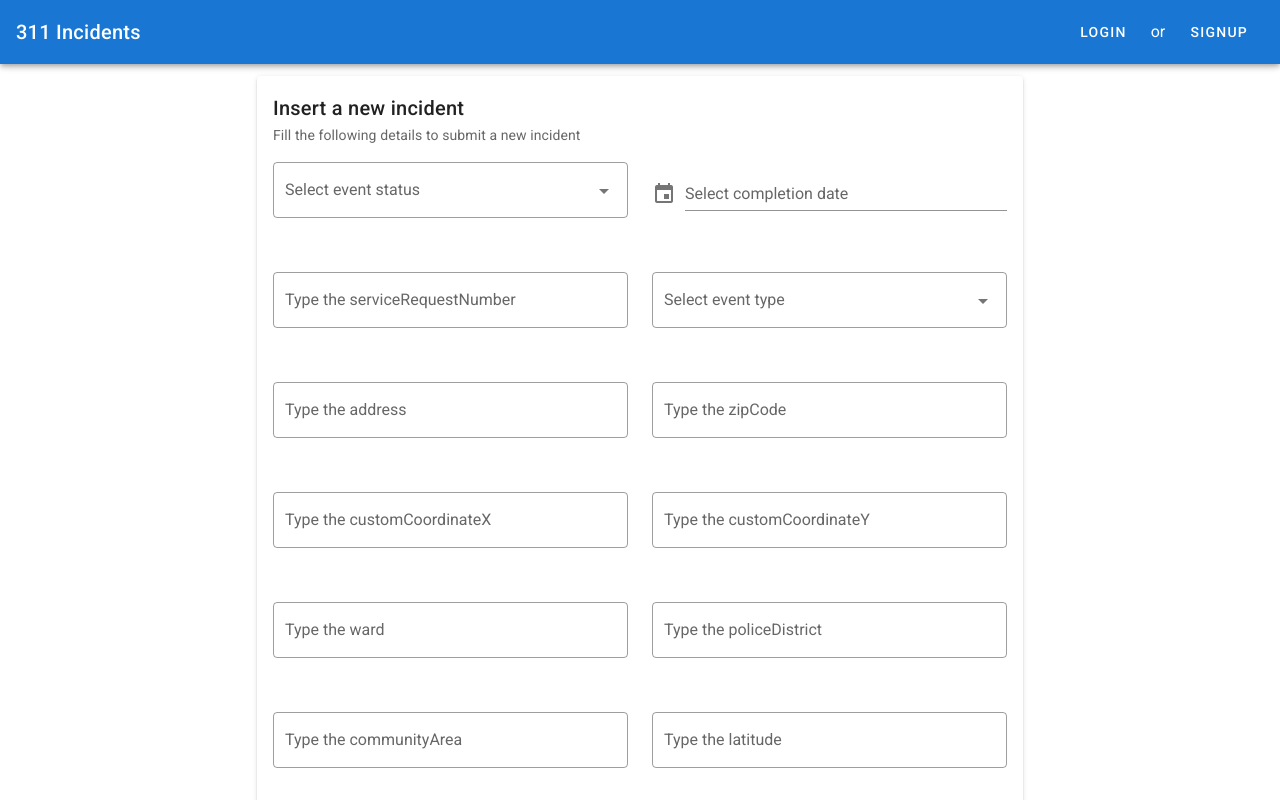
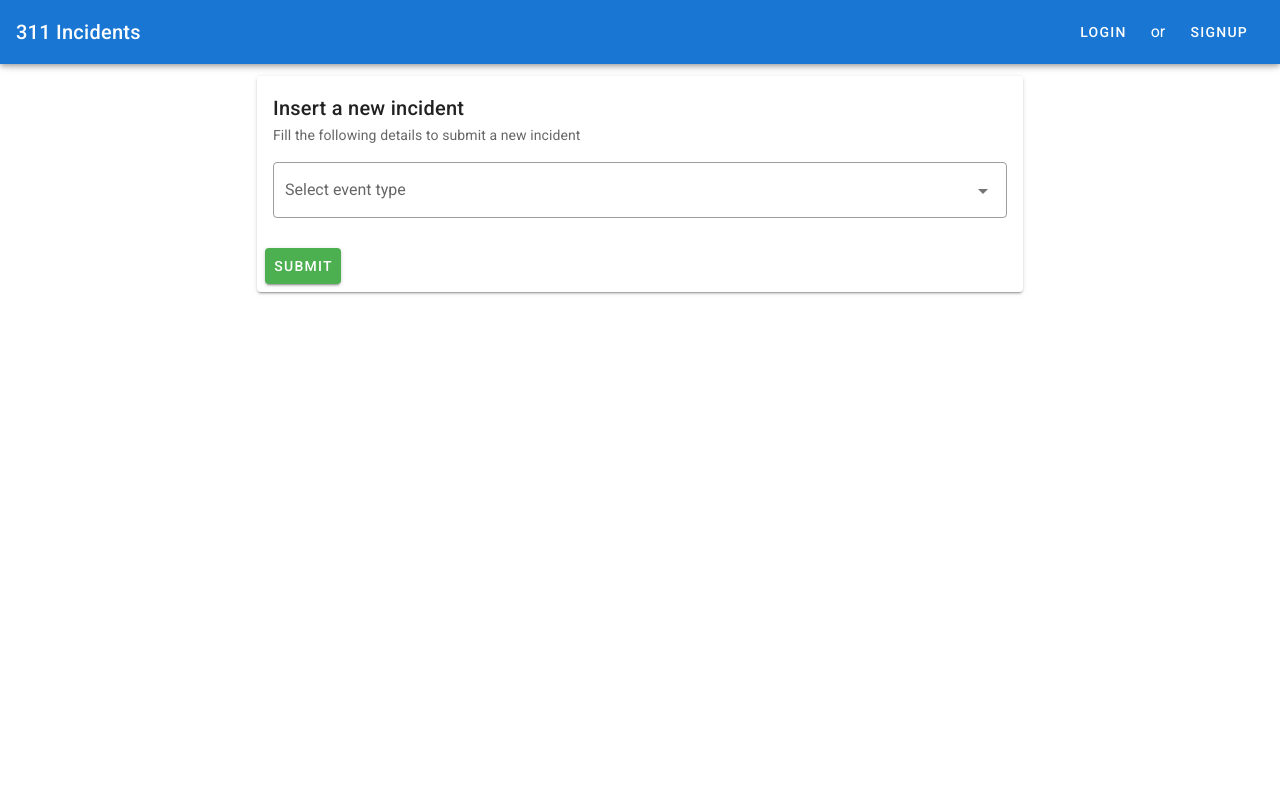
Before and after one commit to alexniarchos/M149-project1, a Vue app in the folder client/: page /insert in a window 1280 px wide. Shown: the top 800 px of the page. Built offline with nearby package versions, Linux system fonts and the light colour scheme.

Commit message:
Add different insert field for each event type

```diff
--- a/client/src/constants.js
+++ b/client/src/constants.js
@@ -1,47 +1,89 @@
+const eventFields = [
+  'status',
+  'completionDate',
+  'serviceRequestNumber',
+  'type',
+  'address',
+  'zipCode',
+  'customCoordinateX',
+  'customCoordinateY',
+  'ward',
+  'policeDistrict',
+  'communityArea',
+  'latitude',
+  'longitude'
+];
+
+const generalInfoFields = [
+  'historicalWards',
+  'zipCodes',
+  'communityAreas',
+  'cencusTracts',
+  'wards'
+];
+
+const activityFields = [
+  'currentActivity',
+  'mostRecentAction'
+];
+
+const ssaFields = ['ssa'];
+
 const eventTypes = [
   {
     value: 'ABANDONED_VEHICLES',
-    text: 'Abandoned vehicles'
+    text: 'Abandoned vehicles',
+    requiredFields: [...eventFields, ...ssaFields, ...activityFields, 'licencePlate', 'model', 'color', 'daysStationed']
   },
   {
     value: 'ALLEY_LIGHT_OUT',
-    text: 'Alley light out'
+    text: 'Alley light out',
+    requiredFields: [...eventFields, ...generalInfoFields]
   },
   {
     value: 'GARBAGE_CART',
-    text: 'Garbage cart'
+    text: 'Garbage cart',
+    requiredFields: [...eventFields, ...ssaFields, ...generalInfoFields, ...activityFields, 'numberDelivered']
   },
   {
     value: 'GRAFFITI_REMOVAL',
-    text: 'Graffiti removal'
+    text: 'Graffiti removal',
+    requiredFields: [...eventFields, ...ssaFields, ...generalInfoFields, 'typeOfSurface', 'graffitiLocation']
   },
   {
     value: 'POTHOLE_IN_STREET',
-    text: 'Pothole in street'
+    text: 'Pothole in street',
+    requiredFields: [...eventFields, ...ssaFields, ...generalInfoFields, ...activityFields, 'numberFilled']
   },
   {
     value: 'RODENT_BAITING',
-    text: 'Rodent baiting'
+    text: 'Rodent baiting',
+    requiredFields: [...eventFields, ...generalInfoFields, ...activityFields, 'numberOfPremisesBaited', 'numberOfPremisesWithGarbage', 'numberOfPremisesWithRats']
   },
   {
     value: 'SANITATION_VIOLATION',
-    text: 'Sanitation violation'
+    text: 'Sanitation violation',
+    requiredFields: [...eventFields, ...generalInfoFields, 'typeOfViolation']
   },
   {
     value: 'STREET_LIGHTS_ALL_OUT',
-    text: 'Street lights all out'
+    text: 'Street lights all out',
+    requiredFields: [...eventFields, ...generalInfoFields]
   },
   {
     value: 'STREET_LIGHT_OUT',
-    text: 'Street light out'
+    text: 'Street light out',
+    requiredFields: [...eventFields]
   },
   {
     value: 'TREE_DEBRIS',
-    text: 'Tree debris'
+    text: 'Tree debris',
+    requiredFields: [...eventFields, ...generalInfoFields, ...activityFields, 'treeLocation']
   },
   {
     value: 'TREE_TRIM',
-    text: 'Tree trim'
+    text: 'Tree trim',
+    requiredFields: [...eventFields, ...generalInfoFields, 'treeLocation']
   }
 ];
 
@@ -83,7 +125,6 @@ const fieldTypes = {
   status: 'EventStatus',
   completionDate: 'Date',
   serviceRequestNumber: 'String',
-  type: 'EventType',
   address: 'String',
   zipCode: 'Number',
   customCoordinateX: 'Number',
@@ -120,7 +161,6 @@ const fieldTypesOrdered = [
   'status',
   'completionDate',
   'serviceRequestNumber',
-  'type',
   'address',
   'zipCode',
   'customCoordinateX',
--- a/client/src/views/Insert.vue
+++ b/client/src/views/Insert.vue
@@ -10,25 +10,19 @@
             Fill the following details to submit a new incident
           </v-card-subtitle>
           <v-card-text>
+            <v-select
+              v-model="fields['type']"
+              :items="eventTypes"
+              label="Select event type"
+              outlined
+            />
             <v-row>
-              <v-col
-                v-for="(fieldType, index) in fieldTypesOrdered"
-                :key="index"
-                cols="6"
-              >
+              <v-col v-for="(fieldType, index) in filteredFieldTypes" :key="index" cols="6">
                 <v-select
                   v-if="fieldTypes[fieldType] === fieldTypes.status"
                   v-model="fields[fieldType]"
                   :items="eventStatusTypes"
                   label="Select event status"
-                  outlined
-                />
-
-                <v-select
-                  v-if="fieldTypes[fieldType] === fieldTypes.type"
-                  v-model="fields[fieldType]"
-                  :items="eventTypes"
-                  label="Select event type"
                   outlined
                 />
 
@@ -83,11 +77,7 @@
             </v-row>
           </v-card-text>
           <v-card-actions>
-            <v-btn
-              color="success"
-              @click="onInsertSubmit()"
-              :loading="submitting"
-            >
+            <v-btn color="success" @click="onInsertSubmit()" :loading="submitting">
               Submit
             </v-btn>
           </v-card-actions>
@@ -99,7 +89,13 @@
 
 <script>
 import axios from 'axios';
-import {eventTypes, eventStatusTypes, treeLocationTypes, fieldTypes, fieldTypesOrdered} from '../constants';
+import {
+  eventTypes,
+  eventStatusTypes,
+  treeLocationTypes,
+  fieldTypes,
+  fieldTypesOrdered
+} from '../constants';
 
 export default {
   name: 'Insert',
@@ -109,19 +105,29 @@ export default {
     eventStatusTypes,
     treeLocationTypes,
     fieldTypes,
-    fieldTypesOrdered,
     submitting: false,
     showCalendar: false
   }),
   computed: {
+    filteredFieldTypes() {
+      if (!this.fields.type) {
+        return;
+      }
+      const {requiredFields} = this.eventTypes.find(e => e.value.includes(this.fields.type));
 
+      return fieldTypesOrdered.reduce(
+        (acc, cur) => requiredFields.includes(cur) ? [...acc, cur] : acc,
+        []
+      );
+    }
   },
   methods: {
     onInsertSubmit() {
       this.submitting = true;
 
       // format date to ISO string
-      const completionDate = this.fields.completionDate && new Date(this.fields.completionDate).toISOString();
+      const completionDate =
+        this.fields.completionDate && new Date(this.fields.completionDate).toISOString();
 
       const fields = {
         ...this.fields,
@@ -129,15 +135,11 @@ export default {
       };
 
       axios
-        .post(
-          'http://localhost:8080/insert',
-          fields,
-          {
-            headers: {
-              Authorization: `Bearer ${localStorage.getItem('jwt')}`
-            }
+        .post('http://localhost:8080/insert', fields, {
+          headers: {
+            Authorization: `Bearer ${localStorage.getItem('jwt')}`
           }
-        )
+        })
         .then(({data}) => {
           console.log(data);
         })
--- a/client/src/views/Login.vue
+++ b/client/src/views/Login.vue
@@ -76,7 +76,7 @@ export default {
           password: this.password
         }).then(({data}) => {
           localStorage.setItem('jwt', data.token);
-          this.$router.push('/');
+          this.$router.push('search');
           this.$store.commit('setLoggedin', true);
         }).catch(err => {
           console.error(err);
--- a/client/src/views/Search.vue
+++ b/client/src/views/Search.vue
@@ -170,7 +170,12 @@
             </v-btn>
           </v-card-actions>
         </v-card>
-        <v-data-table :headers="headers" :items="items" :items-per-page="10" class="elevation-1" />
+        <v-data-table v-if="items && items.length"
+          :headers="headers"
+          :items="items"
+          :items-per-page="10"
+          class="elevation-1"
+        />
       </v-col>
     </v-row>
   </v-container>
@@ -229,6 +234,11 @@ export default {
   methods: {
     onQuerySubmit() {
       this.submitting = true;
+
+      // clear results table
+      this.headers = [];
+      this.items = [];
+
       const {requiredFields} = this.selectedQuery;
       let params = {};
 
@@ -272,8 +282,12 @@ export default {
         )
         .then(({data}) => {
           console.log(data);
-          if (!data || !data.length) {
+          if (!data || (!data.length && !typeof data === 'object')) {
             return;
+          }
+
+          if(typeof data === 'object' && !data.length) {
+            data = [data];
           }
 
           this.headers = Object.keys(data[0]).reduce(
```
